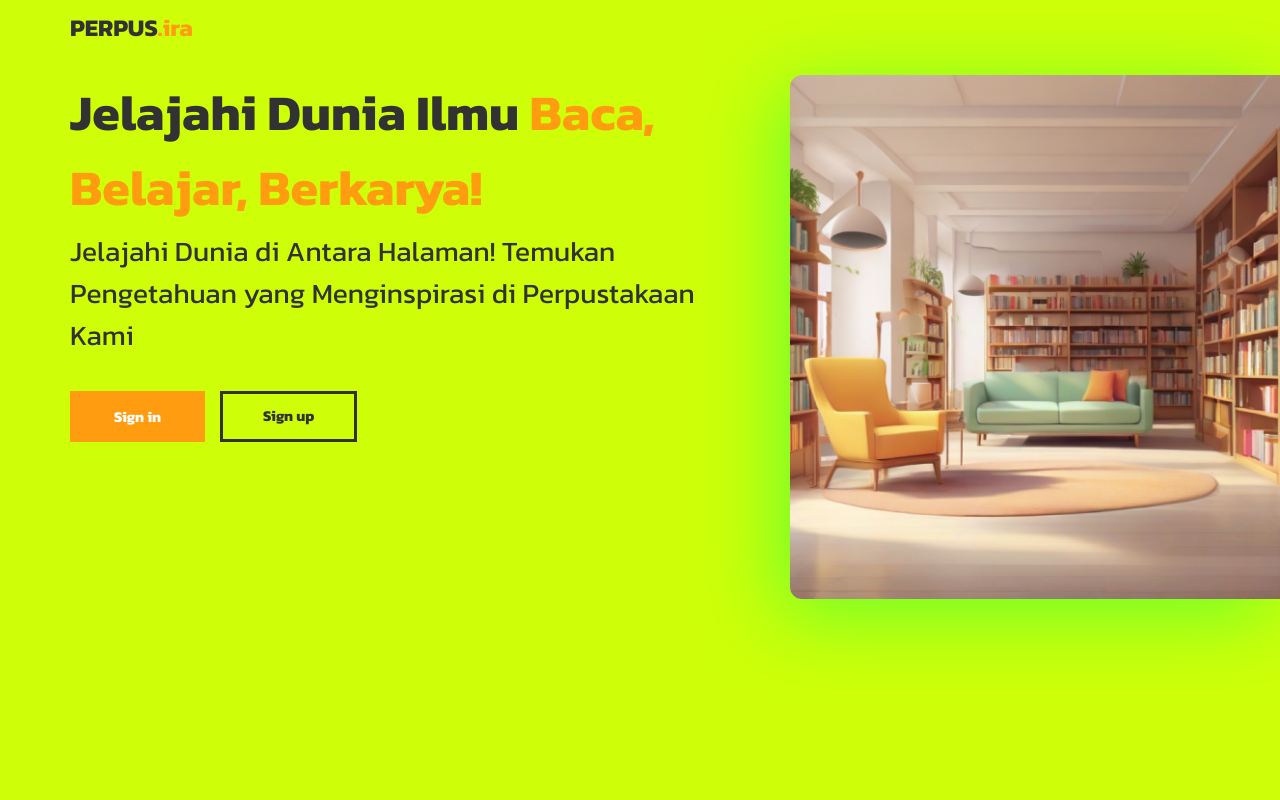
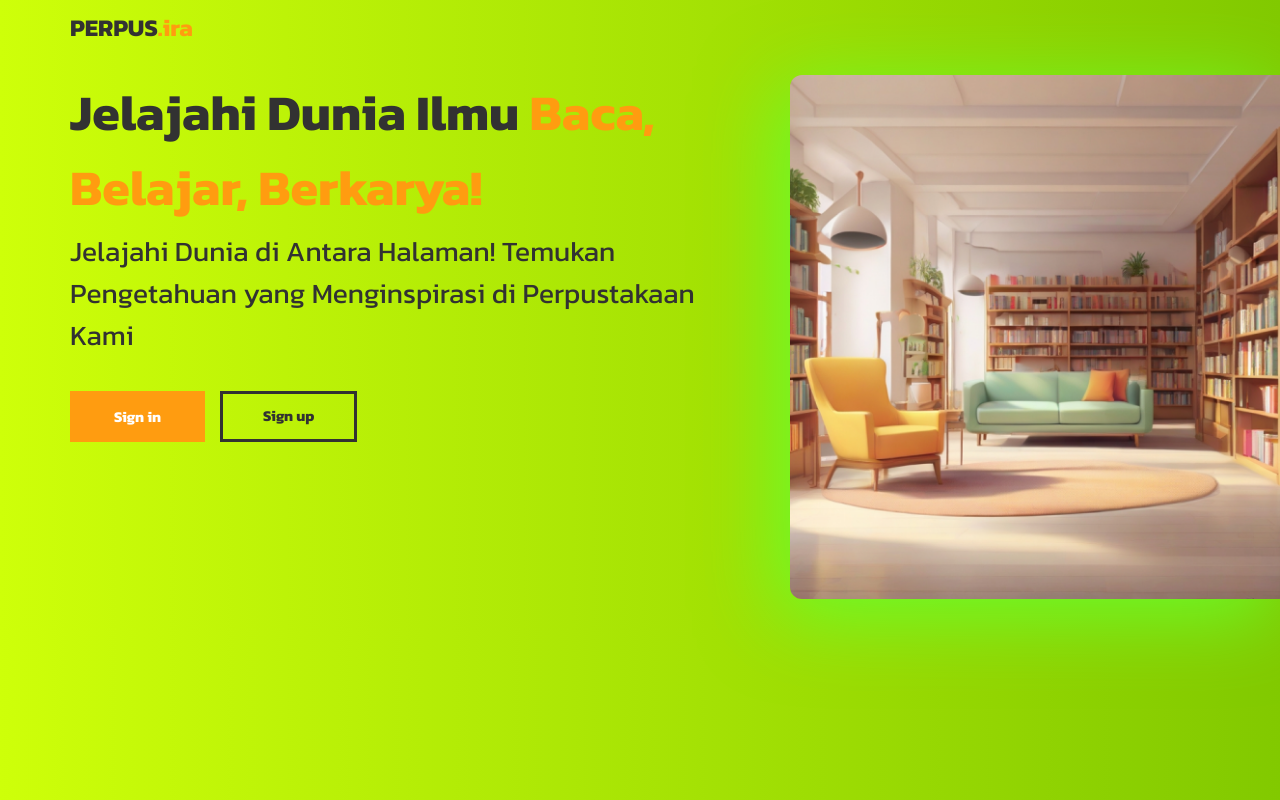
Before and after one commit to ENONGLOSKER/PJ-PERPUSTAKAAN, a Django app: page / in a window 1280 px wide. Run offline with Django 5.2, Linux system fonts and the light colour scheme.

```diff
--- a/static/css/home.css
+++ b/static/css/home.css
@@ -1,6 +1,7 @@
 :root {
     /* warna */
     --satu: #CEFF09;
+    --gradient: #82c900;
     --dua: #ff9c10;
     --tiga: #323232;
     --empat: #ffffff;
@@ -18,7 +19,8 @@ h2 {
 }
 
 body{
-    background:var(--satu);
+    background-image: linear-gradient(90deg, var(--satu), var(--gradient) );
+    /* background:var(--satu); */
     font-family: var(--font);
     color: var(--tiga);
 }
```
